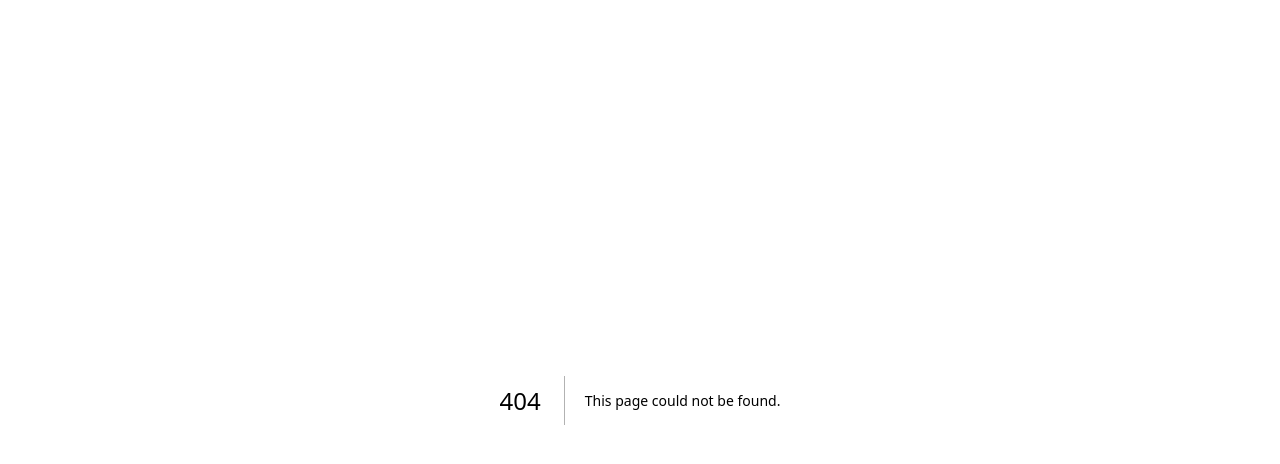
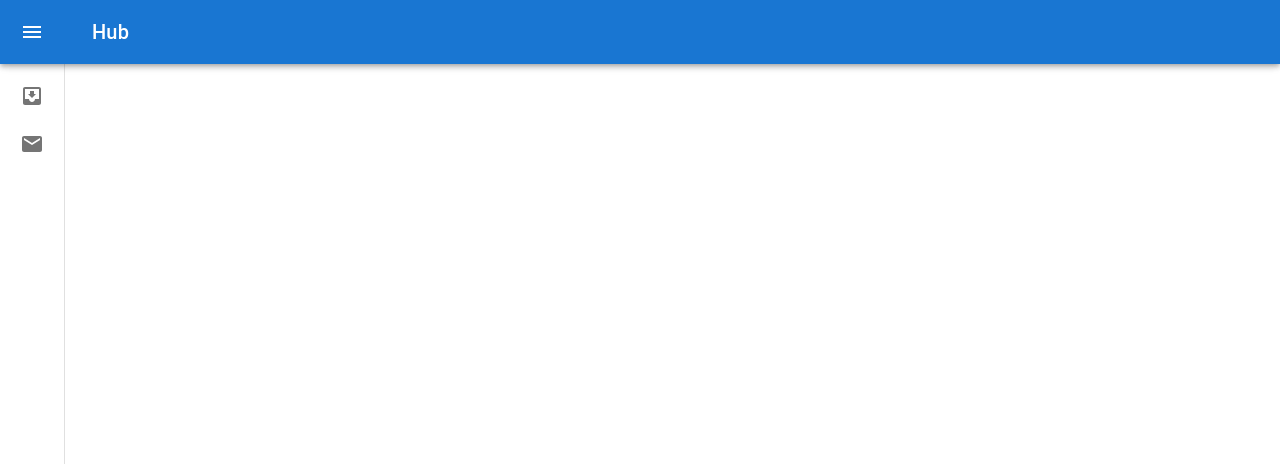
Before and after one commit to myix765/advising-hub, a Next.js app: page /audit in a window 1280 px wide. Before the commit this address had no page. Shown: the top 464 px of the page. Built offline with nearby package versions, Linux system fonts and the light colour scheme.

Commit message:
Added MUI Nav Sidebar

```diff
--- /dev/null
+++ b/src/app/audit/page.tsx
@@ -0,0 +1,13 @@
+'use client'
+
+import Navbar from "@/components/navbar";
+
+const DegreeAudit = () => {
+    return (
+        <div>
+            <Navbar/>
+        </div>
+    );
+}
+
+export default DegreeAudit;
--- /dev/null
+++ b/src/components/navbar.tsx
@@ -0,0 +1,257 @@
+import * as React from 'react';
+import { styled, useTheme, Theme, CSSObject } from '@mui/material/styles';
+import Box from '@mui/material/Box';
+import MuiDrawer from '@mui/material/Drawer';
+import MuiAppBar, { AppBarProps as MuiAppBarProps } from '@mui/material/AppBar';
+import Toolbar from '@mui/material/Toolbar';
+import List from '@mui/material/List';
+import CssBaseline from '@mui/material/CssBaseline';
+import Typography from '@mui/material/Typography';
+// import Divider from '@mui/material/Divider';
+import IconButton from '@mui/material/IconButton';
+import MenuIcon from '@mui/icons-material/Menu';
+import ChevronLeftIcon from '@mui/icons-material/ChevronLeft';
+import ChevronRightIcon from '@mui/icons-material/ChevronRight';
+import ListItem from '@mui/material/ListItem';
+import ListItemButton from '@mui/material/ListItemButton';
+import ListItemIcon from '@mui/material/ListItemIcon';
+import ListItemText from '@mui/material/ListItemText';
+import InboxIcon from '@mui/icons-material/MoveToInbox';
+import MailIcon from '@mui/icons-material/Mail';
+
+const drawerWidth = 240;
+
+const openedMixin = (theme: Theme): CSSObject => ({
+  width: drawerWidth,
+  transition: theme.transitions.create('width', {
+    easing: theme.transitions.easing.sharp,
+    duration: theme.transitions.duration.enteringScreen,
+  }),
+  overflowX: 'hidden',
+});
+
+const closedMixin = (theme: Theme): CSSObject => ({
+  transition: theme.transitions.create('width', {
+    easing: theme.transitions.easing.sharp,
+    duration: theme.transitions.duration.leavingScreen,
+  }),
+  overflowX: 'hidden',
+  width: `calc(${theme.spacing(7)} + 1px)`,
+  [theme.breakpoints.up('sm')]: {
+    width: `calc(${theme.spacing(8)} + 1px)`,
+  },
+});
+
+const DrawerHeader = styled('div')(({ theme }) => ({
+  display: 'flex',
+  alignItems: 'center',
+  justifyContent: 'flex-end',
+  padding: theme.spacing(0, 1),
+  // necessary for content to be below app bar
+  ...theme.mixins.toolbar,
+}));
+
+interface AppBarProps extends MuiAppBarProps {
+  open?: boolean;
+}
+
+const AppBar = styled(MuiAppBar, {
+  shouldForwardProp: (prop) => prop !== 'open',
+})<AppBarProps>(({ theme }) => ({
+  zIndex: theme.zIndex.drawer + 1,
+  transition: theme.transitions.create(['width', 'margin'], {
+    easing: theme.transitions.easing.sharp,
+    duration: theme.transitions.duration.leavingScreen,
+  }),
+  variants: [
+    {
+      props: ({ open }) => open,
+      style: {
+        marginLeft: drawerWidth,
+        width: `calc(100% - ${drawerWidth}px)`,
+        transition: theme.transitions.create(['width', 'margin'], {
+          easing: theme.transitions.easing.sharp,
+          duration: theme.transitions.duration.enteringScreen,
+        }),
+      },
+    },
+  ],
+}));
+
+const Drawer = styled(MuiDrawer, { shouldForwardProp: (prop) => prop !== 'open' })(
+  ({ theme }) => ({
+    width: drawerWidth,
+    flexShrink: 0,
+    whiteSpace: 'nowrap',
+    boxSizing: 'border-box',
+    variants: [
+      {
+        props: ({ open }) => open,
+        style: {
+          ...openedMixin(theme),
+          '& .MuiDrawer-paper': openedMixin(theme),
+        },
+      },
+      {
+        props: ({ open }) => !open,
+        style: {
+          ...closedMixin(theme),
+          '& .MuiDrawer-paper': closedMixin(theme),
+        },
+      },
+    ],
+  }),
+);
+
+const Navbar: React.FC = () => {
+  const theme = useTheme();
+  const [open, setOpen] = React.useState(false);
+
+  const handleDrawerOpen = () => {
+    setOpen(true);
+  };
+
+  const handleDrawerClose = () => {
+    setOpen(false);
+  };
+
+  return (
+    <Box sx={{ display: 'flex' }}>
+      <CssBaseline />
+      <AppBar position="fixed" open={open}>
+        <Toolbar>
+          <IconButton
+            color="inherit"
+            aria-label="open drawer"
+            onClick={handleDrawerOpen}
+            edge="start"
+            sx={[
+              {
+                marginRight: 5,
+              },
+              open && { display: 'none' },
+            ]}
+          >
+            <MenuIcon />
+          </IconButton>
+          <Typography variant="h6" noWrap component="div">
+            Hub
+          </Typography>
+        </Toolbar>
+      </AppBar>
+      <Drawer variant="permanent" open={open}>
+        <DrawerHeader>
+          <IconButton onClick={handleDrawerClose}>
+            {theme.direction === 'rtl' ? <ChevronRightIcon /> : <ChevronLeftIcon />}
+          </IconButton>
+        </DrawerHeader>
+        {/* <Divider /> */}
+        {/* <List>
+          {['Inbox', 'Starred', 'Send email', 'Drafts'].map((text, index) => (
+            <ListItem key={text} disablePadding sx={{ display: 'block' }}>
+              <ListItemButton
+                sx={[
+                  {
+                    minHeight: 48,
+                    px: 2.5,
+                  },
+                  open
+                    ? {
+                        justifyContent: 'initial',
+                      }
+                    : {
+                        justifyContent: 'center',
+                      },
+                ]}
+              >
+                <ListItemIcon
+                  sx={[
+                    {
+                      minWidth: 0,
+                      justifyContent: 'center',
+                    },
+                    open
+                      ? {
+                          mr: 3,
+                        }
+                      : {
+                          mr: 'auto',
+                        },
+                  ]}
+                >
+                  {index % 2 === 0 ? <InboxIcon /> : <MailIcon />}
+                </ListItemIcon>
+                <ListItemText
+                  primary={text}
+                  sx={[
+                    open
+                      ? {
+                          opacity: 1,
+                        }
+                      : {
+                          opacity: 0,
+                        },
+                  ]}
+                />
+              </ListItemButton>
+            </ListItem>
+          ))}
+        </List>
+        <Divider /> */}
+        <List>
+          {['Degree Audit', 'Schedules'].map((text, index) => (
+            <ListItem key={text} disablePadding sx={{ display: 'block' }}>
+              <ListItemButton
+                sx={[
+                  {
+                    minHeight: 48,
+                    px: 2.5,
+                  },
+                  open
+                    ? {
+                        justifyContent: 'initial',
+                      }
+                    : {
+                        justifyContent: 'center',
+                      },
+                ]}
+              >
+                <ListItemIcon
+                  sx={[
+                    {
+                      minWidth: 0,
+                      justifyContent: 'center',
+                    },
+                    open
+                      ? {
+                          mr: 3,
+                        }
+                      : {
+                          mr: 'auto',
+                        },
+                  ]}
+                >
+                  {index % 2 === 0 ? <InboxIcon /> : <MailIcon />}
+                </ListItemIcon>
+                <ListItemText
+                  primary={text}
+                  sx={[
+                    open
+                      ? {
+                          opacity: 1,
+                        }
+                      : {
+                          opacity: 0,
+                        },
+                  ]}
+                />
+              </ListItemButton>
+            </ListItem>
+          ))}
+        </List>
+      </Drawer>
+    </Box>
+  );
+}
+
+export default Navbar;
```
Also changed, not shown: package.json (+7 -1 lines), 1 other file (tests, documents, lock files or other folders).
